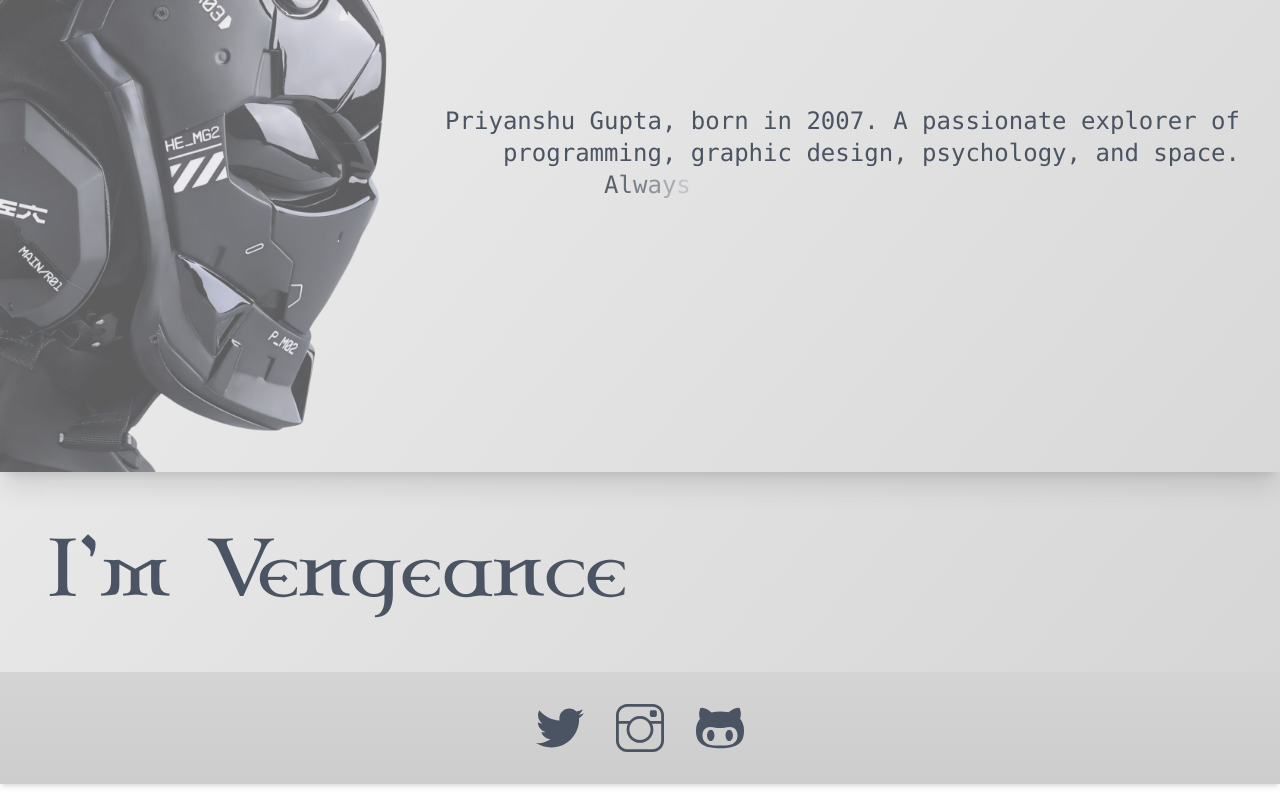
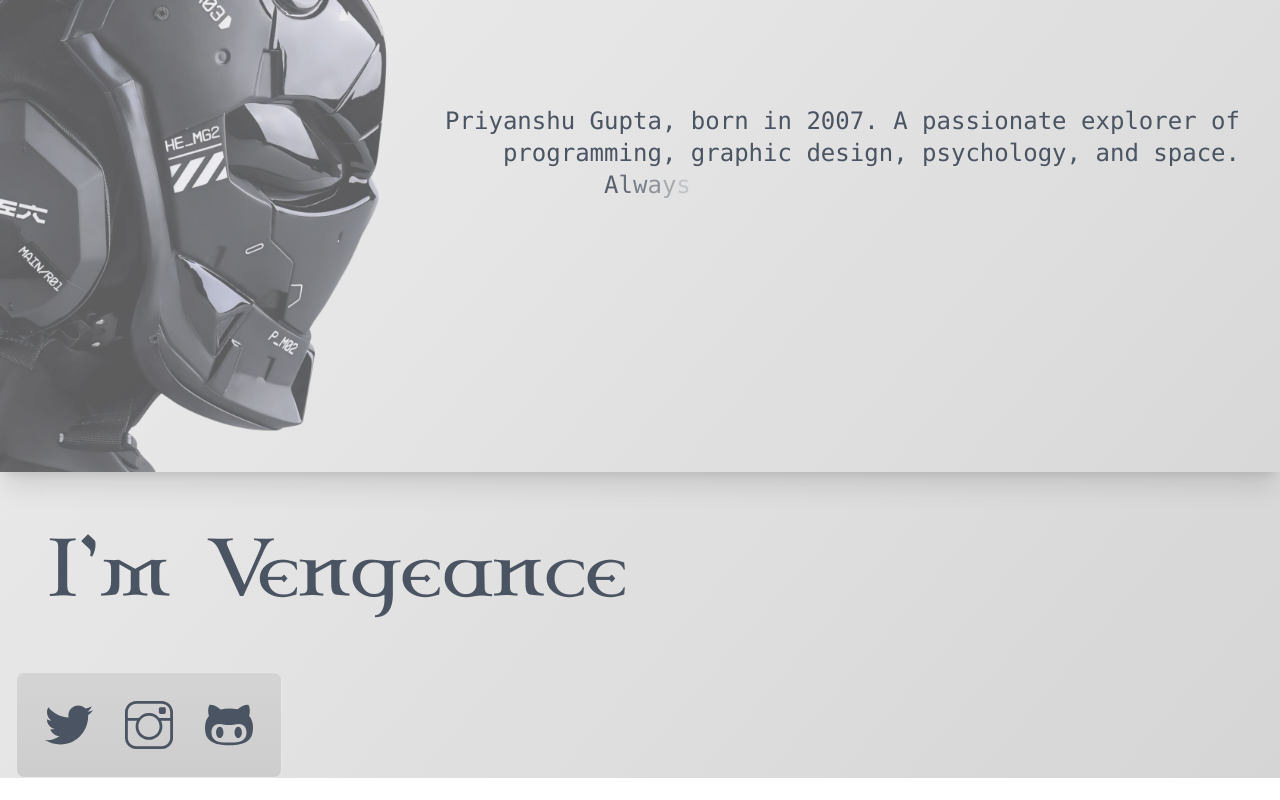
Before and after one commit to Priyansxu/Website, a Next.js app: page / in a window 1280 px wide. Shown: the part 725-1525 px from the top of the page. Built offline with nearby package versions, Linux system fonts and the light colour scheme.

Commit message:
Update index.js

```diff
--- a/pages/index.js
+++ b/pages/index.js
@@ -158,7 +158,7 @@ export default function Page() {
 
     <section ref={secondSectionRef} className="flex my-4">
           <motion.div
-            className="w-full p-4 h-95 md:h-90 flex bg-gradient-to-b from-neutral-300 to-[#cdcdcd] border-black shadow-md overflow-hidden items-center justify-center"
+            className="rounded-lg mx-4 p-3 w-150 h-95 md:h-90 flex bg-gradient-to-b from-neutral-300 to-[#cdcdcd] border hower:border-black hower:shadow-xl overflow-hidden items-center justify-center"
             initial="hidden"
             animate={isInView ? "visible" : "hidden"}
             variants={divVariants}
```
